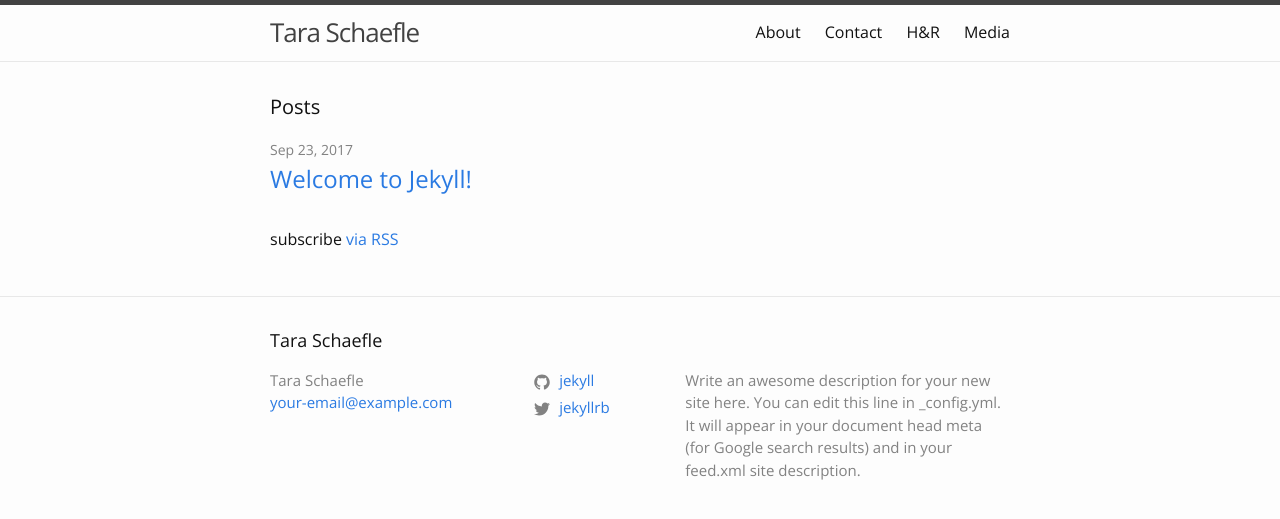
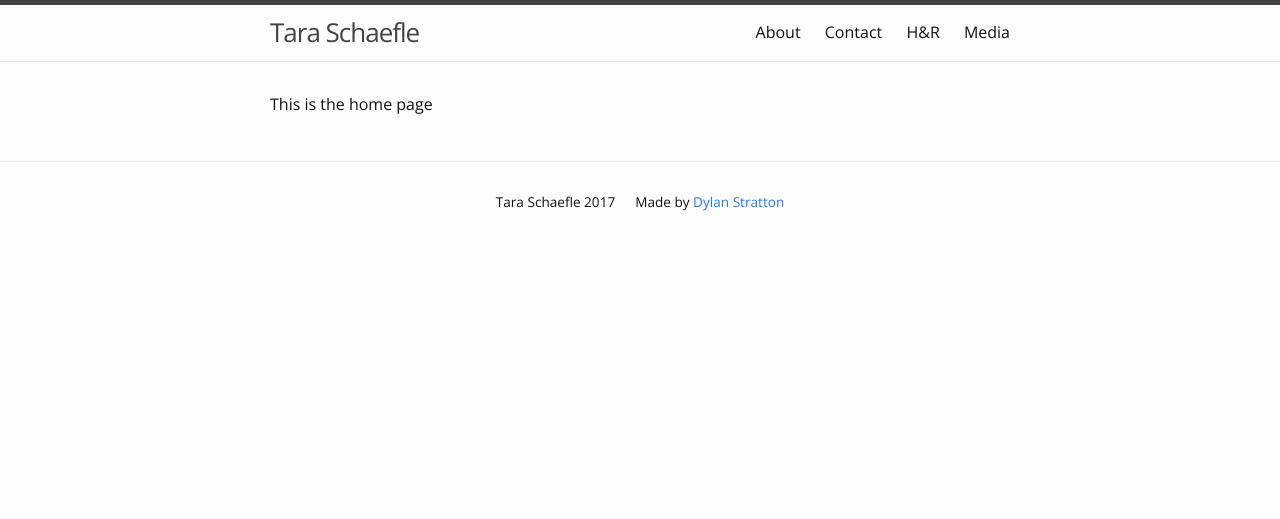
Before and after one commit to ahlbet/taraschaefle, a Jekyll site: the page built from index.md, in a window 1280 px wide. Shown: the top 519 px of the page. Built offline with Jekyll 4.4.1, drawn with Linux system fonts in a browser that asks for light colours.

Commit message:
fix footer

```diff
--- a/_includes/footer.html
+++ b/_includes/footer.html
@@ -2,7 +2,16 @@
 
   <div class="wrapper">
 
-    <h2 class="footer-heading">{{ site.title | escape }}</h2>
+    <div class="footer-wrap">
+    <p>Tara Schaefle <script type="text/javascript">
+  document.write(new Date().getFullYear());
+</script></p>
+
+  <p>Made by <a target="_blank" href="http://www.dylanstratton.com/">Dylan Stratton</a></p>
+
+  </div>
+
+    <!-- <h2 class="footer-heading">{{ site.title | escape }}</h2>
 
     <div class="footer-col-wrapper">
       <div class="footer-col footer-col-1">
@@ -39,7 +48,7 @@
       <div class="footer-col footer-col-3">
         <p>{{ site.description | escape }}</p>
       </div>
-    </div>
+    </div> -->
 
   </div>
 
--- a/_layouts/home.html
+++ b/_layouts/home.html
@@ -4,11 +4,13 @@ layout: default
 
 <div class="home">
 
-  <h1 class="page-heading">Posts</h1>
+  <p>This is the home page</p>
 
-  {{ content }}
+  <!-- <h1 class="page-heading">Posts</h1>
 
-  <ul class="post-list">
+  {{ content }} -->
+
+  <!-- <ul class="post-list">
     {% for post in site.posts %}
       <li>
         {% assign date_format = site.minima.date_format | default: "%b %-d, %Y" %}
@@ -21,6 +23,6 @@ layout: default
     {% endfor %}
   </ul>
 
-  <p class="rss-subscribe">subscribe <a href="{{ "/feed.xml" | relative_url }}">via RSS</a></p>
+  <p class="rss-subscribe">subscribe <a href="{{ "/feed.xml" | relative_url }}">via RSS</a></p> -->
 
 </div>
--- a/_sass/minima/_base.scss
+++ b/_sass/minima/_base.scss
@@ -213,3 +213,9 @@ pre {
     padding-top: 5px;
   }
 }
+
+footer {
+  p {
+    font-size: 0.85em;
+  }
+}
--- a/_sass/minima/_layout.scss
+++ b/_sass/minima/_layout.scss
@@ -110,65 +110,74 @@
   padding: $spacing-unit 0;
 }
 
-.footer-heading {
-  @include relative-font-size(1.125);
-  margin-bottom: $spacing-unit / 2;
-}
+.footer-wrap {
+  display: flex;
+  justify-content: center;
 
-.contact-list,
-.social-media-list {
-  list-style: none;
-  margin-left: 0;
-}
-
-.footer-col-wrapper {
-  @include relative-font-size(0.9375);
-  color: $grey-color;
-  margin-left: -$spacing-unit / 2;
-  @extend %clearfix;
-}
-
-.footer-col {
-  float: left;
-  margin-bottom: $spacing-unit / 2;
-  padding-left: $spacing-unit / 2;
-}
-
-.footer-col-1 {
-  width: -webkit-calc(35% - (#{$spacing-unit} / 2));
-  width:         calc(35% - (#{$spacing-unit} / 2));
-}
-
-.footer-col-2 {
-  width: -webkit-calc(20% - (#{$spacing-unit} / 2));
-  width:         calc(20% - (#{$spacing-unit} / 2));
-}
-
-.footer-col-3 {
-  width: -webkit-calc(45% - (#{$spacing-unit} / 2));
-  width:         calc(45% - (#{$spacing-unit} / 2));
-}
-
-@include media-query($on-laptop) {
-  .footer-col-1,
-  .footer-col-2 {
-    width: -webkit-calc(50% - (#{$spacing-unit} / 2));
-    width:         calc(50% - (#{$spacing-unit} / 2));
-  }
-
-  .footer-col-3 {
-    width: -webkit-calc(100% - (#{$spacing-unit} / 2));
-    width:         calc(100% - (#{$spacing-unit} / 2));
+  p {
+    margin: 0 10px;
   }
 }
 
-@include media-query($on-palm) {
-  .footer-col {
-    float: none;
-    width: -webkit-calc(100% - (#{$spacing-unit} / 2));
-    width:         calc(100% - (#{$spacing-unit} / 2));
-  }
-}
+// .footer-heading {
+//   @include relative-font-size(1.125);
+//   margin-bottom: $spacing-unit / 2;
+// }
+//
+// .contact-list,
+// .social-media-list {
+//   list-style: none;
+//   margin-left: 0;
+// }
+//
+// .footer-col-wrapper {
+//   @include relative-font-size(0.9375);
+//   color: $grey-color;
+//   margin-left: -$spacing-unit / 2;
+//   @extend %clearfix;
+// }
+//
+// .footer-col {
+//   float: left;
+//   margin-bottom: $spacing-unit / 2;
+//   padding-left: $spacing-unit / 2;
+// }
+//
+// .footer-col-1 {
+//   width: -webkit-calc(35% - (#{$spacing-unit} / 2));
+//   width:         calc(35% - (#{$spacing-unit} / 2));
+// }
+//
+// .footer-col-2 {
+//   width: -webkit-calc(20% - (#{$spacing-unit} / 2));
+//   width:         calc(20% - (#{$spacing-unit} / 2));
+// }
+//
+// .footer-col-3 {
+//   width: -webkit-calc(45% - (#{$spacing-unit} / 2));
+//   width:         calc(45% - (#{$spacing-unit} / 2));
+// }
+//
+// @include media-query($on-laptop) {
+//   .footer-col-1,
+//   .footer-col-2 {
+//     width: -webkit-calc(50% - (#{$spacing-unit} / 2));
+//     width:         calc(50% - (#{$spacing-unit} / 2));
+//   }
+//
+//   .footer-col-3 {
+//     width: -webkit-calc(100% - (#{$spacing-unit} / 2));
+//     width:         calc(100% - (#{$spacing-unit} / 2));
+//   }
+// }
+//
+// @include media-query($on-palm) {
+//   .footer-col {
+//     float: none;
+//     width: -webkit-calc(100% - (#{$spacing-unit} / 2));
+//     width:         calc(100% - (#{$spacing-unit} / 2));
+//   }
+// }
 
 
 
```
